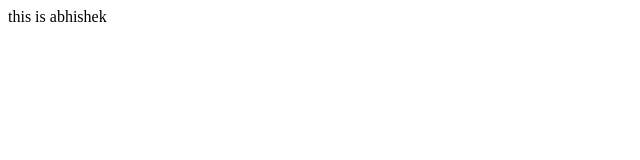
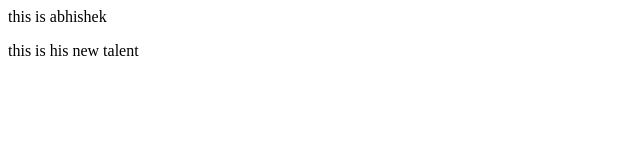
Before and after one commit to AbhishekBRajpurohit/loacalrepo, a plain HTML site: page index.html in a window 1280 px wide. Shown: the whole page, without its empty margins (0-640 px from the left). Drawn offline with Linux system fonts and the light colour scheme.

Commit message:
modified html

```diff
--- a/index.html
+++ b/index.html
@@ -1,3 +1,4 @@
 <p>
     this is abhishek
 </p>
+<p>this is his new talent</p>
```
